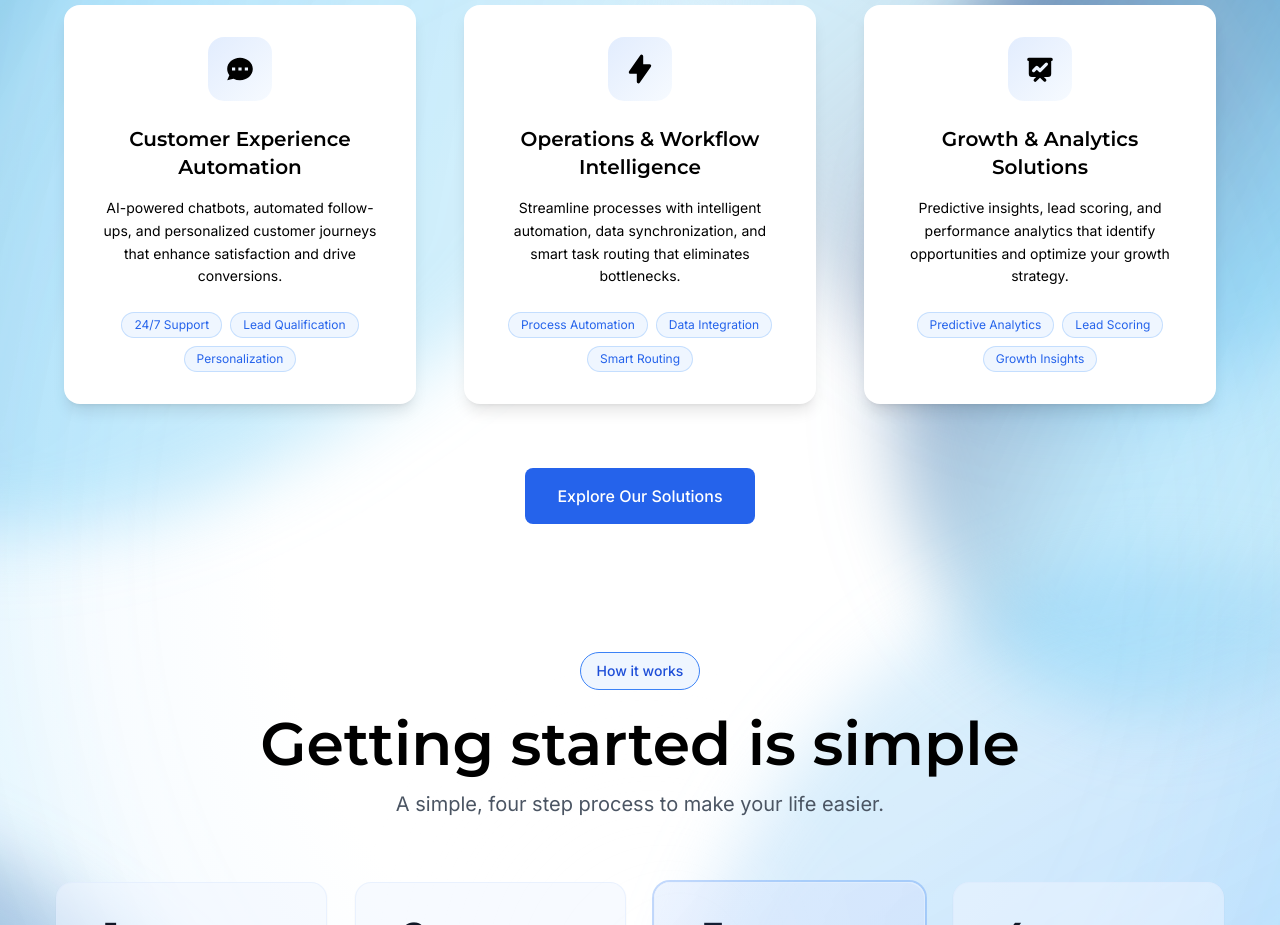
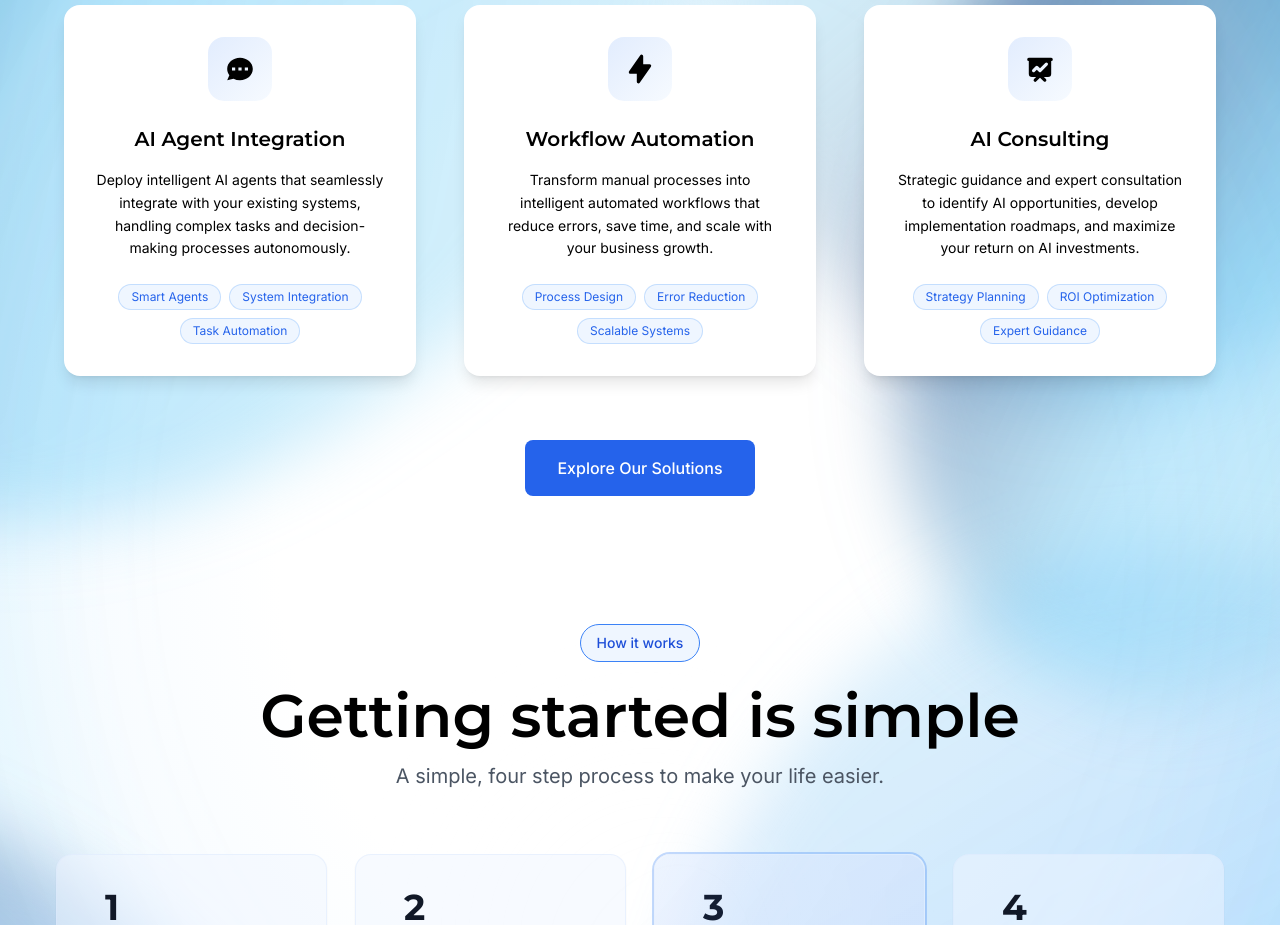
Before and after one commit to Baseaim/Baseaim.co_website, a Next.js app: page / in a window 1280 px wide. Shown: the part 2180-3105 px from the top of the page. Built offline with nearby package versions, Linux system fonts and the light colour scheme.

Commit message:
changed aobut me page text and bougrounds and container layouts, changed the soluton card copy

```diff
--- a/src/app/about-us/page.tsx
+++ b/src/app/about-us/page.tsx
@@ -78,7 +78,7 @@ function AboutUsContent() {
                 transition={{ duration: 0.8 }}
               >
                 <h1 className="hero-headline">
-                  About <span className="hero-highlight">Baseaim</span>
+                  <span className="about-text">About</span> <span className="hero-highlight">Baseaim</span>
                 </h1>
                 <p className="hero-subheadline">
                   We're on a mission to help businesses thrive through intelligent AI automation.
@@ -89,7 +89,7 @@ function AboutUsContent() {
         </section>
 
         {/* Mission Section */}
-        <section className="py-20 bg-gradient-to-br from-blue-50 to-white">
+        <section className="py-20 bg-white">
           <div className="container mx-auto px-6">
             <div className="max-w-6xl mx-auto">
               <div className="grid md:grid-cols-2 gap-12 items-center">
@@ -100,7 +100,7 @@ function AboutUsContent() {
                   viewport={{ once: true }}
                 >
                   <h2 className="text-3xl md:text-4xl font-semibold text-gray-900 mb-6 font-montserrat">
-                    Our Mission
+                    Our <span className="values-text">Mission</span>
                   </h2>
                   <p className="text-xl md:text-2xl text-gray-800 leading-relaxed font-inter font-medium mb-8">
                     At <span className="gradient-text-inline">BaseAim</span>, our mission is to lead at the forefront of the <span className="gradient-text-inline">AI revolution</span>. We help businesses harness the power of this AI gold rush — not with cookie-cutter strategies, but with long-term infrastructure built for growth and scale. We believe in true partnership, connecting our AI expertise with your vision to unlock measurable results.
@@ -126,7 +126,7 @@ function AboutUsContent() {
         </section>
 
         {/* Values Section */}
-        <section className="py-20 bg-gradient-to-br from-blue-50 to-white">
+        <section className="py-20 bg-white">
           <div className="container mx-auto px-6">
             <div className="max-w-screen-2xl mx-auto px-4 lg:px-8 xl:px-12">
               <motion.div
@@ -323,7 +323,7 @@ function AboutUsContent() {
         </section>
 
         {/* What Makes Us Different Section */}
-        <section className="py-20 bg-gradient-to-br from-blue-50 to-white">
+        <section className="py-20 bg-white">
           <div className="container mx-auto px-6">
             <div className="max-w-screen-2xl mx-auto px-4 lg:px-8 xl:px-12">
               <motion.div
@@ -334,7 +334,7 @@ function AboutUsContent() {
                 className="text-center mb-16"
               >
                 <h2 className="text-3xl md:text-4xl font-semibold text-gray-900 mb-6 font-montserrat">
-                  What Makes Us <span className="text-blue-600">Different</span>
+                  What Makes Us <span className="different-text">Different</span>
                 </h2>
                 <p className="text-lg text-gray-600 max-w-2xl mx-auto font-inter">
                   We don't just deliver solutions—we build partnerships that drive real, measurable growth
--- a/src/app/globals.css
+++ b/src/app/globals.css
@@ -155,6 +155,33 @@ body {
   background-clip: text;
   font-style: italic;
   font-weight: inherit;
+}
+
+/* DM Serif Display styling with gradient for "Different" text */
+.different-text {
+  font-family: var(--font-dm-serif-display), serif;
+  font-style: italic;
+  font-weight: 400;
+  background: linear-gradient(135deg, #87CEEB, #0052CC, #0066FF);
+  -webkit-background-clip: text;
+  -webkit-text-fill-color: transparent;
+  background-clip: text;
+}
+
+/* DM Serif Display styling with gradient for "Values" text */
+.values-text {
+  font-family: var(--font-dm-serif-display), serif;
+  font-style: italic;
+  font-weight: 400;
+  background: linear-gradient(135deg, #87CEEB, #0052CC, #0066FF);
+  -webkit-background-clip: text;
+  -webkit-text-fill-color: transparent;
+  background-clip: text;
+}
+
+/* Slightly smaller text for "About" in hero */
+.about-text {
+  font-size: 0.9em;
 }
 
 .morphing-text {
--- a/src/app/page.tsx
+++ b/src/app/page.tsx
@@ -210,14 +210,14 @@ function HomeContent() {
                       <path fillRule="evenodd" d="M18 10c0 3.866-3.582 7-8 7a8.841 8.841 0 01-4.083-.98L2 17l1.338-3.123C2.493 12.767 2 11.434 2 10c0-3.866 3.582-7 8-7s8 3.134 8 7zM7 9H5v2h2V9zm8 0h-2v2h2V9zM9 9h2v2H9V9z" clipRule="evenodd" />
                     </svg>
                   </motion.div>
-                  <h3 className="text-xl font-medium text-black mb-4 font-montserrat font-semibold">Customer Experience Automation</h3>
+                  <h3 className="text-xl font-medium text-black mb-4 font-montserrat font-semibold">AI Agent Integration</h3>
                   <p className="leading-relaxed font-inter text-sm mb-6 text-black">
-                    AI-powered chatbots, automated follow-ups, and personalized customer journeys that enhance satisfaction and drive conversions.
+                    Deploy intelligent AI agents that seamlessly integrate with your existing systems, handling complex tasks and decision-making processes autonomously.
                   </p>
                   <div className="flex flex-wrap gap-2 justify-center">
-                    <span className="px-3 py-1 text-xs rounded-full border border-blue-400/30 text-blue-600 bg-blue-50">24/7 Support</span>
-                    <span className="px-3 py-1 text-xs rounded-full border border-blue-400/30 text-blue-600 bg-blue-50">Lead Qualification</span>
-                    <span className="px-3 py-1 text-xs rounded-full border border-blue-400/30 text-blue-600 bg-blue-50">Personalization</span>
+                    <span className="px-3 py-1 text-xs rounded-full border border-blue-400/30 text-blue-600 bg-blue-50">Smart Agents</span>
+                    <span className="px-3 py-1 text-xs rounded-full border border-blue-400/30 text-blue-600 bg-blue-50">System Integration</span>
+                    <span className="px-3 py-1 text-xs rounded-full border border-blue-400/30 text-blue-600 bg-blue-50">Task Automation</span>
                   </div>
                 </div>
               </motion.div>
@@ -242,14 +242,14 @@ function HomeContent() {
                       <path fillRule="evenodd" d="M11.3 1.046A1 1 0 0112 2v5h4a1 1 0 01.82 1.573l-7 10A1 1 0 018 18v-5H4a1 1 0 01-.82-1.573l7-10a1 1 0 011.12-.38z" clipRule="evenodd" />
                     </svg>
                   </motion.div>
-                  <h3 className="text-xl font-medium text-black mb-4 font-montserrat font-semibold">Operations & Workflow Intelligence</h3>
+                  <h3 className="text-xl font-medium text-black mb-4 font-montserrat font-semibold">Workflow Automation</h3>
                   <p className="leading-relaxed font-inter text-sm mb-6 text-black">
-                    Streamline processes with intelligent automation, data synchronization, and smart task routing that eliminates bottlenecks.
+                    Transform manual processes into intelligent automated workflows that reduce errors, save time, and scale with your business growth.
                   </p>
                   <div className="flex flex-wrap gap-2 justify-center">
-                    <span className="px-3 py-1 text-xs rounded-full border border-blue-400/30 text-blue-600 bg-blue-50">Process Automation</span>
-                    <span className="px-3 py-1 text-xs rounded-full border border-blue-400/30 text-blue-600 bg-blue-50">Data Integration</span>
-                    <span className="px-3 py-1 text-xs rounded-full border border-blue-400/30 text-blue-600 bg-blue-50">Smart Routing</span>
+                    <span className="px-3 py-1 text-xs rounded-full border border-blue-400/30 text-blue-600 bg-blue-50">Process Design</span>
+                    <span className="px-3 py-1 text-xs rounded-full border border-blue-400/30 text-blue-600 bg-blue-50">Error Reduction</span>
+                    <span className="px-3 py-1 text-xs rounded-full border border-blue-400/30 text-blue-600 bg-blue-50">Scalable Systems</span>
                   </div>
                 </div>
               </motion.div>
@@ -274,14 +274,14 @@ function HomeContent() {
                       <path fillRule="evenodd" d="M3 3a1 1 0 000 2v8a2 2 0 002 2h2.586l-1.293 1.293a1 1 0 101.414 1.414L10 15.414l2.293 2.293a1 1 0 001.414-1.414L12.414 15H15a2 2 0 002-2V5a1 1 0 100-2H3zm11.707 4.707a1 1 0 00-1.414-1.414L10 9.586 8.707 8.293a1 1 0 00-1.414 0l-2 2a1 1 0 101.414 1.414L8 10.414l1.293 1.293a1 1 0 001.414 0l4-4z" clipRule="evenodd" />
                     </svg>
                   </motion.div>
-                  <h3 className="text-xl font-medium text-black mb-4 font-montserrat font-semibold">Growth & Analytics Solutions</h3>
+                  <h3 className="text-xl font-medium text-black mb-4 font-montserrat font-semibold">AI Consulting</h3>
                   <p className="leading-relaxed font-inter text-sm mb-6 text-black">
-                    Predictive insights, lead scoring, and performance analytics that identify opportunities and optimize your growth strategy.
+                    Strategic guidance and expert consultation to identify AI opportunities, develop implementation roadmaps, and maximize your return on AI investments.
                   </p>
                   <div className="flex flex-wrap gap-2 justify-center">
-                    <span className="px-3 py-1 text-xs rounded-full border border-blue-400/30 text-blue-600 bg-blue-50">Predictive Analytics</span>
-                    <span className="px-3 py-1 text-xs rounded-full border border-blue-400/30 text-blue-600 bg-blue-50">Lead Scoring</span>
-                    <span className="px-3 py-1 text-xs rounded-full border border-blue-400/30 text-blue-600 bg-blue-50">Growth Insights</span>
+                    <span className="px-3 py-1 text-xs rounded-full border border-blue-400/30 text-blue-600 bg-blue-50">Strategy Planning</span>
+                    <span className="px-3 py-1 text-xs rounded-full border border-blue-400/30 text-blue-600 bg-blue-50">ROI Optimization</span>
+                    <span className="px-3 py-1 text-xs rounded-full border border-blue-400/30 text-blue-600 bg-blue-50">Expert Guidance</span>
                   </div>
                 </div>
               </motion.div>
```
